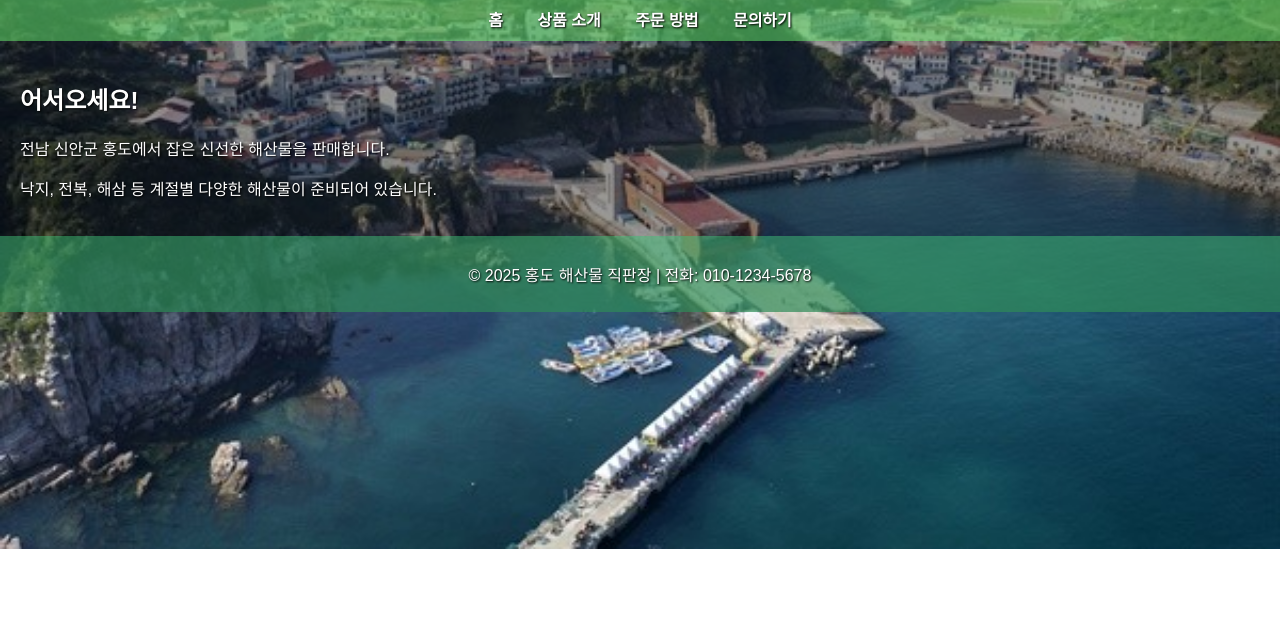
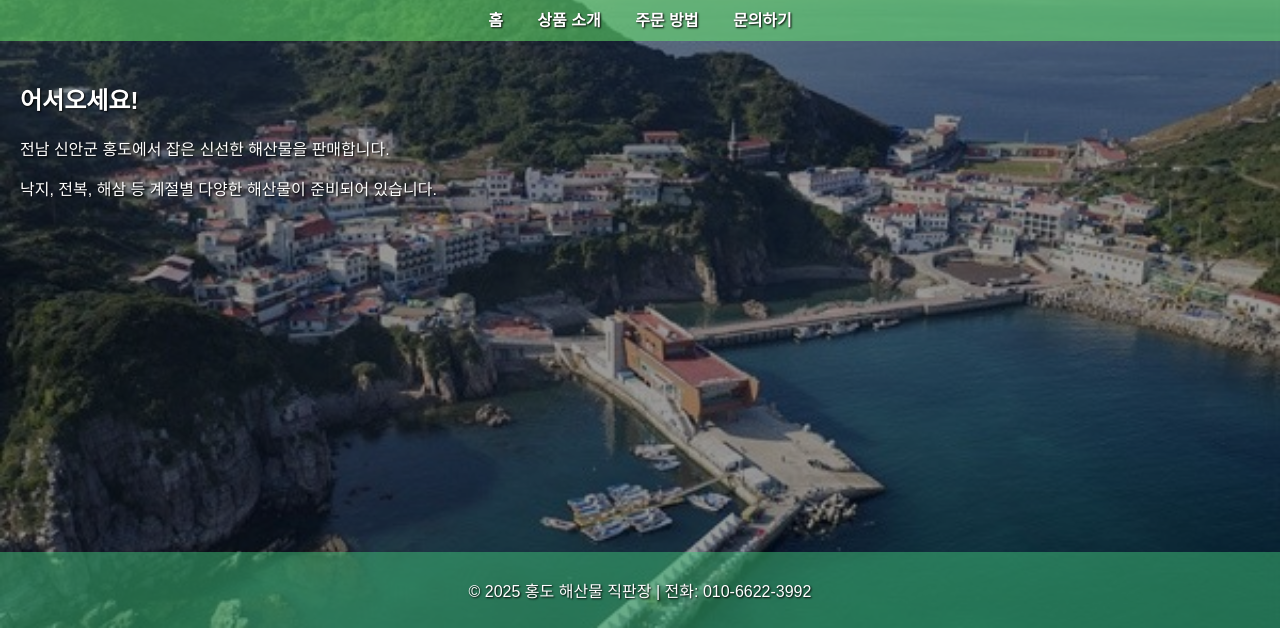
Before and after one commit to jeyoon82/hongdo-seafood, a plain HTML site: page index.html in a window 1280 px wide. Shown: the part 172-800 px from the top of the page. Drawn offline with Linux system fonts and the light colour scheme.

Commit message:
Add files via upload

```diff
--- a/index.html
+++ b/index.html
@@ -5,9 +5,14 @@
   <meta charset="UTF-8">
   <title>홍도 해산물 직판장</title>
   <style>
+    html, body {
+      height: 100%;
+      margin: 0;
+    }
     body {
       font-family: 'Arial', sans-serif;
-      margin: 0;
+      display: flex;
+      flex-direction: column;
       background-image: url('hongdo.jpg');
       background-size: cover;
       background-position: center;
@@ -34,6 +39,7 @@
     main {
       padding: 20px;
       background-color: rgba(0, 0, 0, 0.4);
+      flex: 1;
     }
     footer {
       background-color: rgba(46, 139, 87, 0.7);
@@ -59,7 +65,7 @@
     <p>낙지, 전복, 해삼 등 계절별 다양한 해산물이 준비되어 있습니다.</p>
   </main>
   <footer>
-    <p>© 2025 홍도 해산물 직판장 | 전화: 010-1234-5678</p>
+    <p>© 2025 홍도 해산물 직판장 | 전화: 010-6622-3992</p>
   </footer>
 </body>
 </html>
```
